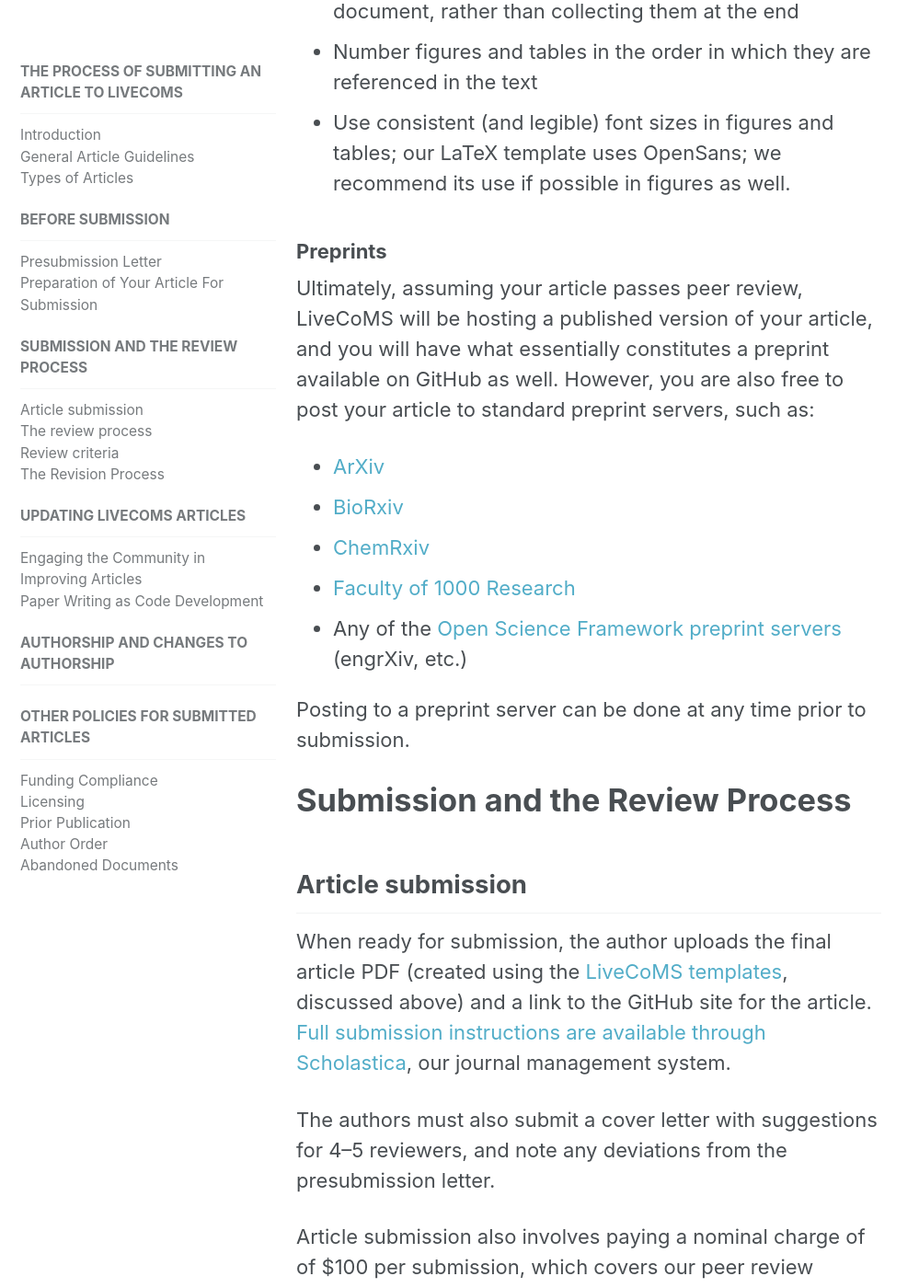
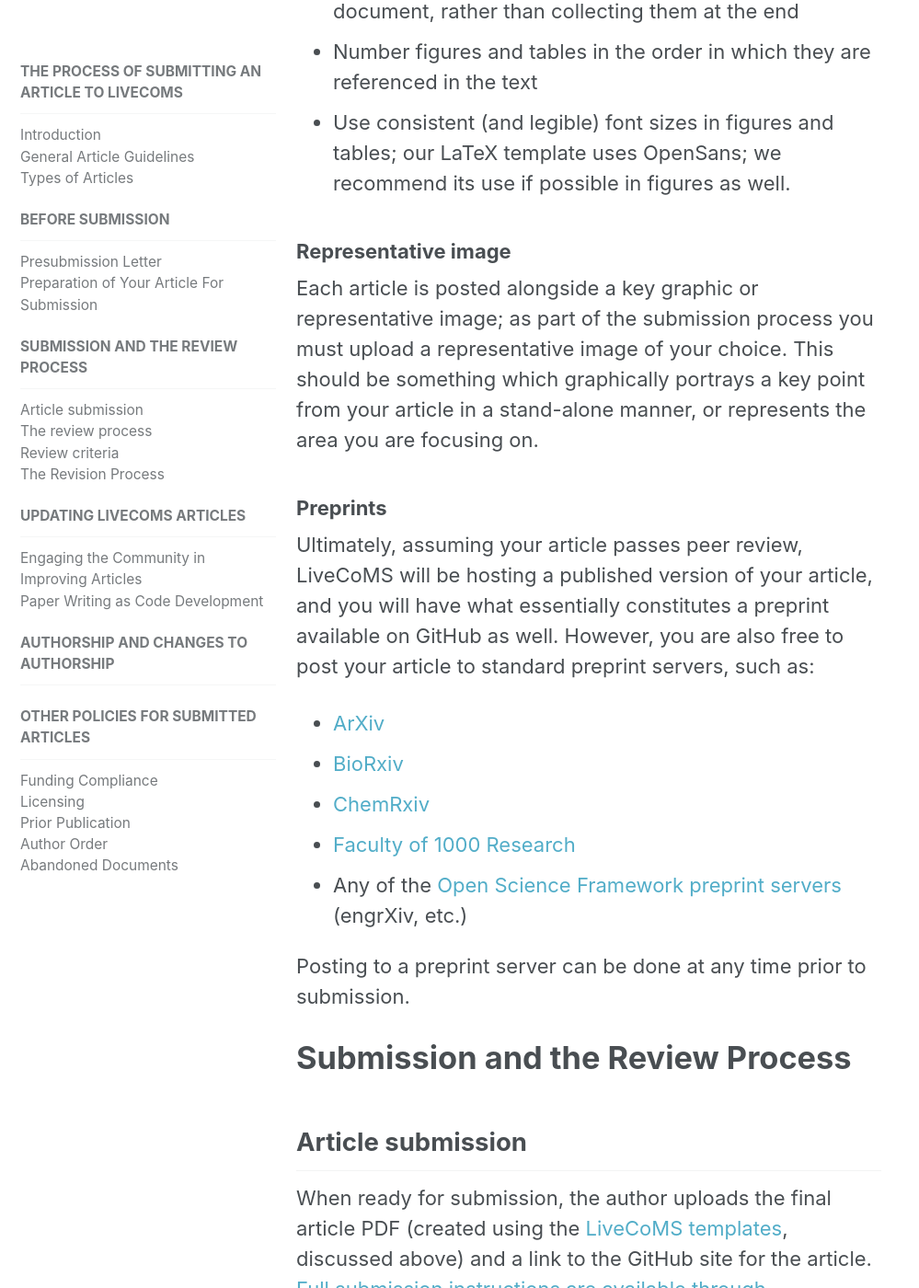
Before and after one commit to livecomsjournal/livecomsjournal.github.io, a Jekyll site: the page built from _policies/01_policies.md, in a window 1280 px wide and 1400 px high, scrolled down 4048 px. Shown: the whole window at 92% size, without its empty margins (0-999 px from the left). Built offline with Jekyll 4.4.1, drawn with Linux system fonts in a browser that asks for light colours; some of the changed text lies outside the part shown.

Commit message:
Add info on representative images

```diff
--- a/_policies/01_policies.md
+++ b/_policies/01_policies.md
@@ -86,6 +86,12 @@ Be sure to pay particular attention to:
 - Use consistent (and legible) font sizes in figures and tables; our LaTeX template uses OpenSans; we recommend its use if possible in figures as well.
 
 
+### Representative image
+
+Each article is posted alongside a key graphic or representative image; as part of the submission process you must upload a representative image of your choice.
+This should be something which graphically portrays a key point from your article in a stand-alone manner, or represents the area you are focusing on.
+
+
 ### Preprints
 
 Ultimately, assuming your article passes peer review, LiveCoMS will be hosting a published version of your article, and you will have what essentially constitutes a preprint available on GitHub as well.
@@ -110,6 +116,7 @@ templates](https://github.com/livecomsjournal/article_templates), discussed abov
 
 The authors must also submit a cover letter with suggestions for 4--5
 reviewers, and note any deviations from the presubmission letter.
+Additionally, you must upload a representative image as noted above.
 
 Article submission also involves paying a nominal charge of of $100 per submission, which covers our peer review management system as well as ongoing operation costs (web hosting, etc.).
 This is handled through Stripe Connect and can be paid via any major credit card.
```
